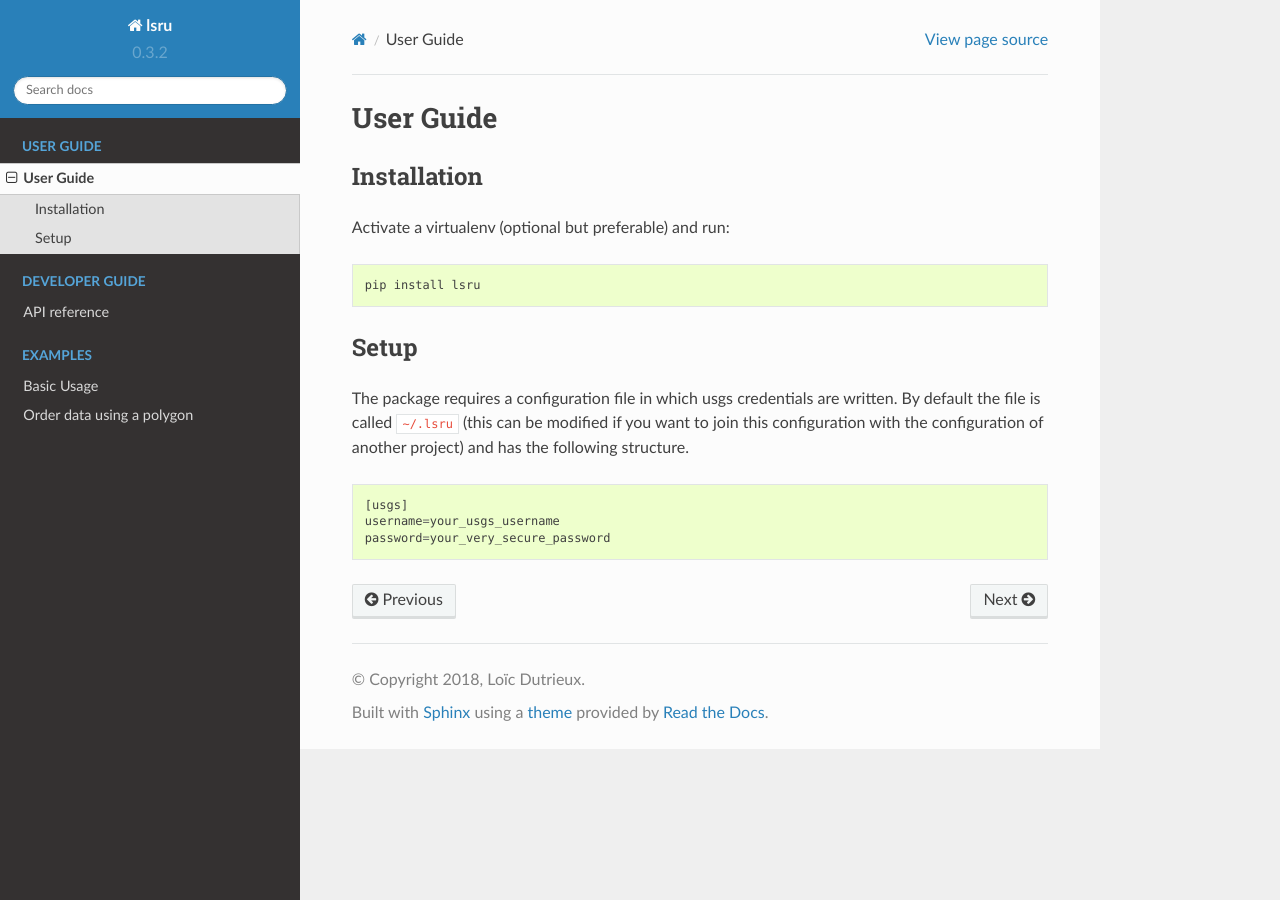
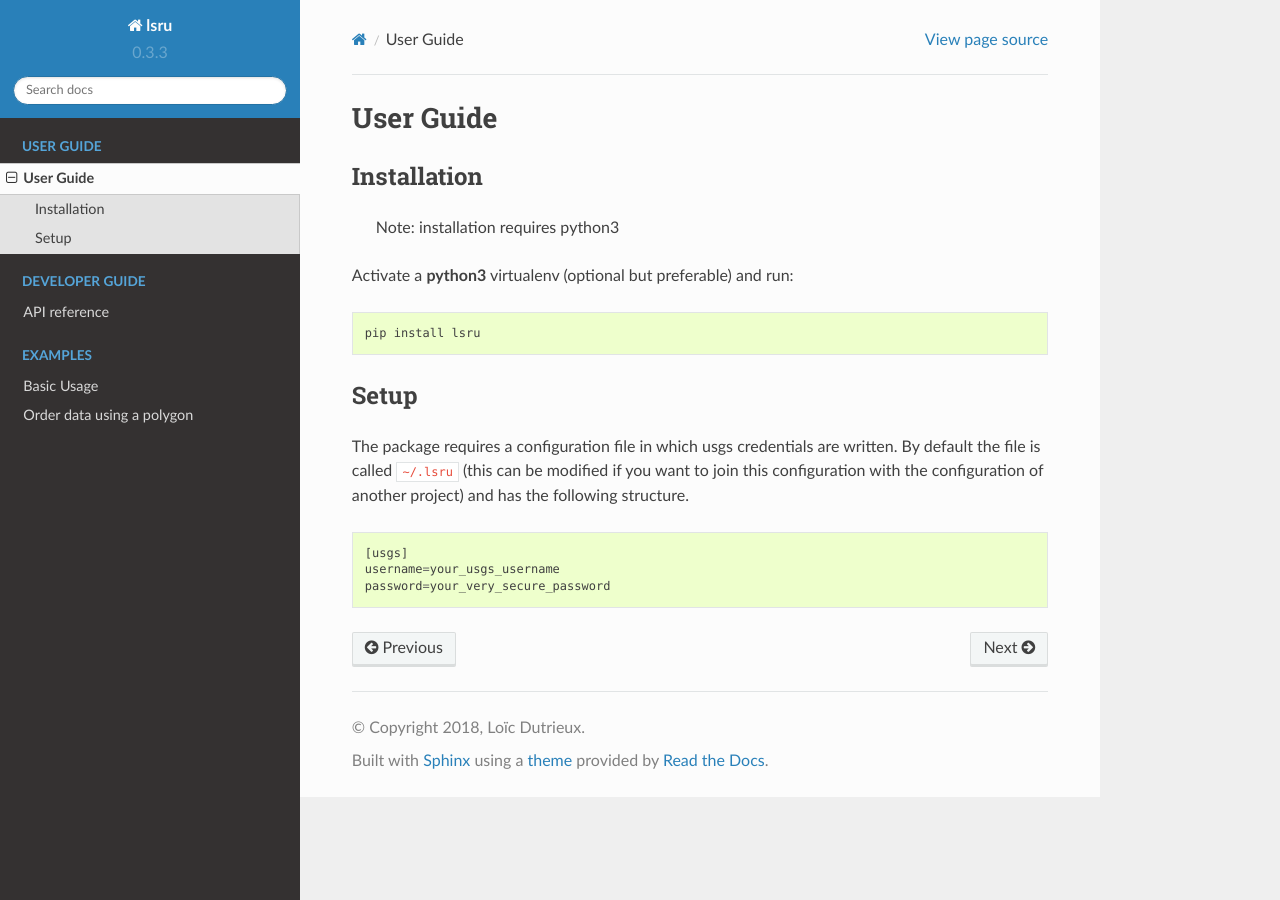
Before and after one commit to loicdtx/lsru, a Sphinx documentation site: the page built from docs/user_guide.rst, in a window 1280 px wide. Built offline with Sphinx 7.4.7 and the Read the Docs theme 2.0.0, drawn with Linux system fonts in a browser that asks for light colours.

Commit message:
Enforce python3 via python_require in setup

```diff
--- a/README.rst
+++ b/README.rst
@@ -122,7 +122,9 @@
 Installation
 ------------
 
-Activate a virtualenv (optional but preferable) and run:
+    Note: This package requires python 3
+
+Activate a **python3** virtualenv (optional but preferable) and run:
 
 .. code:: sh
 
--- a/docs/user_guide.rst
+++ b/docs/user_guide.rst
@@ -4,7 +4,9 @@
 Installation
 ------------
 
-Activate a virtualenv (optional but preferable) and run:
+    Note: installation requires python3
+
+Activate a **python3** virtualenv (optional but preferable) and run:
 
 .. code:: sh
 
--- a/lsru/__init__.py
+++ b/lsru/__init__.py
@@ -11,7 +11,7 @@
 
 from .utils import url_retrieve
 
-__version__ = "0.3.2"
+__version__ = "0.3.3"
 
 
 class Usgs(object):
--- a/setup.py
+++ b/setup.py
@@ -21,19 +21,18 @@
       version=version,
       description=u"Access the ESPA API for Landsat surface reflectance data ordering and download",
       long_description=readme,
+      python_requires='>=3',
       keywords='landsat, API, espa, usgs',
       author=u"Loic Dutrieux",
       author_email='loic.dutrieux@gmail.com',
       url='https://github.com/loicdtx/landsat-espa-util',
       license='GPLv3',
       classifiers=[
-          'Programming Language :: Python :: 2.7',
           'Programming Language :: Python :: 3.3',
           'Programming Language :: Python :: 3.4',
           'Programming Language :: Python :: 3.5',
           'Programming Language :: Python :: 3.6',
-          'Programming Language :: Python :: 2',
-          'Programming Language :: Python :: 3',
+          'Programming Language :: Python :: 3 :: Only',
       ],
       packages=find_packages(),
       install_requires=[
```
